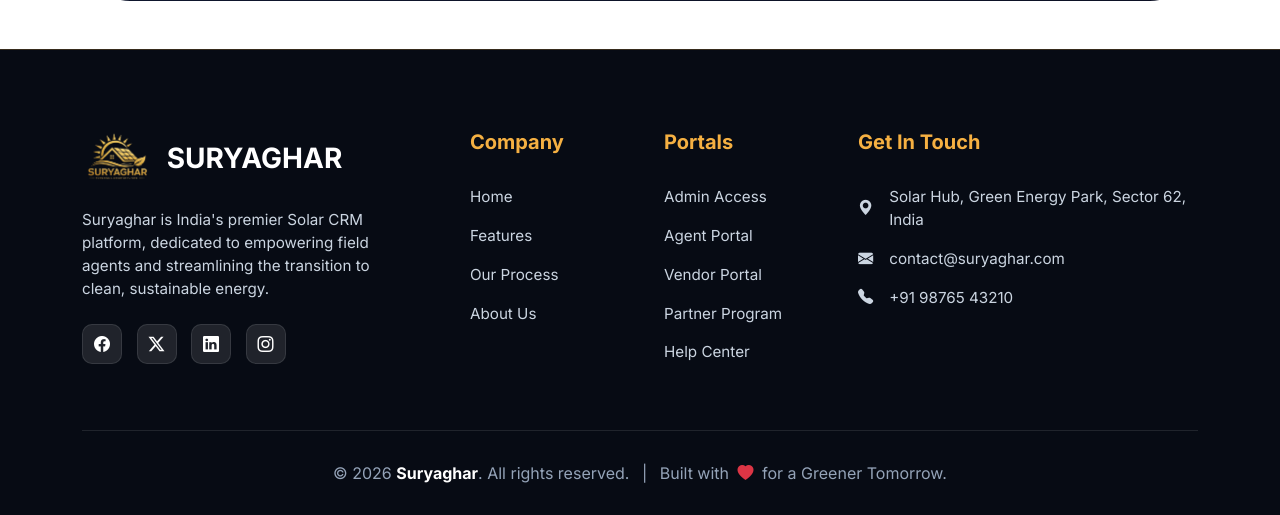
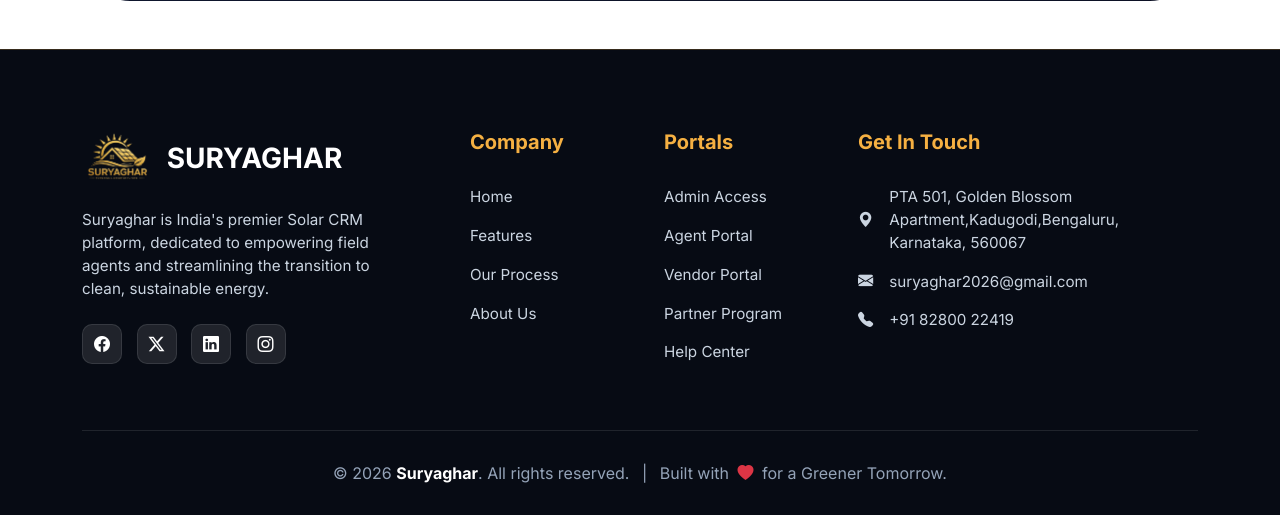
Before and after one commit to vbcode123/solar, a Django app: page / in a window 1280 px wide. Shown: the part 2909-3424 px from the top of the page. Run offline with Django 5.2, Linux system fonts and the light colour scheme.

Commit message:
updated something

```diff
--- a/app/templates/home.html
+++ b/app/templates/home.html
@@ -625,15 +625,15 @@
                 <ul class="footer-links flex-column align-items-start">
                     <li class="footer-text mb-3">
                         <i class="bi bi-geo-alt-fill text-gold me-3"></i>
-                        Solar Hub, Green Energy Park, Sector 62, India
+                        PTA 501, Golden Blossom Apartment,Kadugodi,Bengaluru, Karnataka, 560067
                     </li>
                     <li class="footer-text mb-3">
                         <i class="bi bi-envelope-fill text-gold me-3"></i>
-                        contact@suryaghar.com
+                        suryaghar2026@gmail.com
                     </li>
                     <li class="footer-text">
                         <i class="bi bi-telephone-fill text-gold me-3"></i>
-                        +91 98765 43210
+                        +91 82800 22419
                     </li>
                 </ul>
             </div>
```
